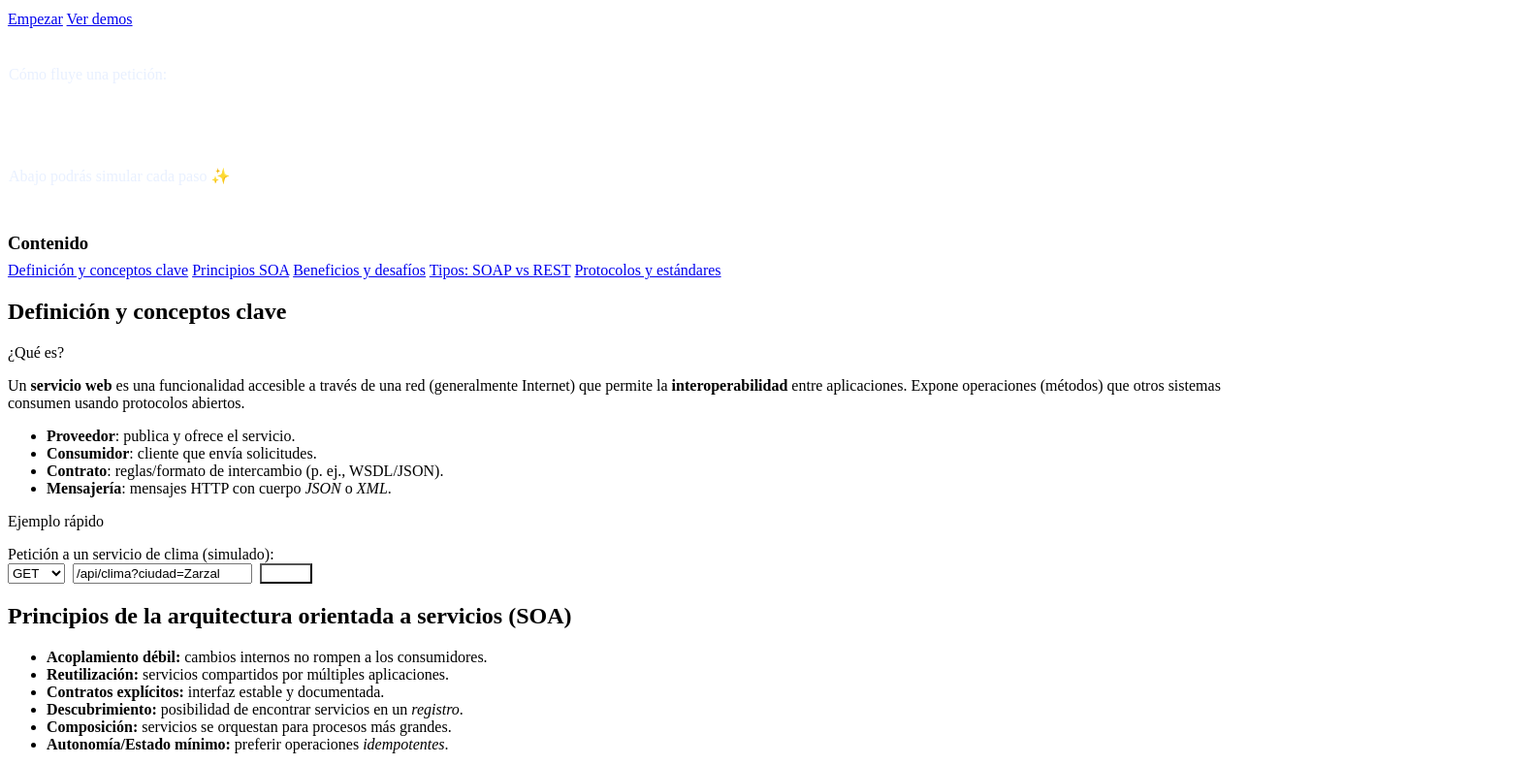
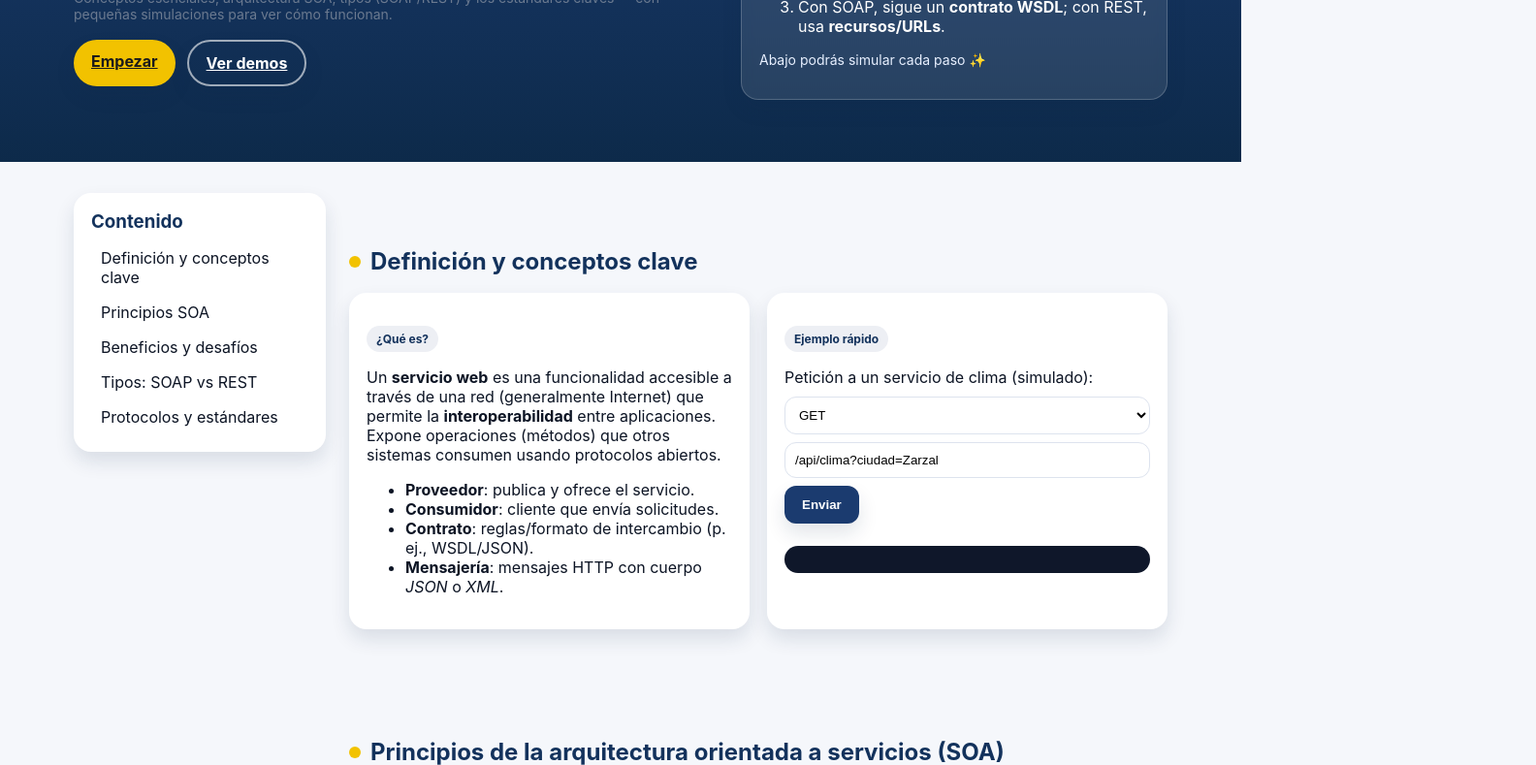
Before and after one commit to Bryan-Salazar/Servicios_Web, a plain HTML site: page index.html in a window 1280 px wide. Shown: the part 278-1067 px from the top of the page at 97% size, 1584 px wide, since content can reach past the window. Drawn offline with Linux system fonts and the light colour scheme.

Commit message:
index.html

```diff
--- a/index.html
+++ b/index.html
@@ -4,6 +4,7 @@
   <meta charset="utf-8" />
   <meta name="viewport" content="width=device-width, initial-scale=1" />
   <title>Servicios Web — Guía Interactiva</title>
+  <link rel="stylesheet" href="Estilo.css">
 </head>
 <body>
   <header class="topbar">
@@ -268,6 +269,6 @@ Accept: application/json</pre></div>
       </div>
     </div>
   </footer>
-
+  <script src="Script.js"></script>
 </body>
 </html>
```
